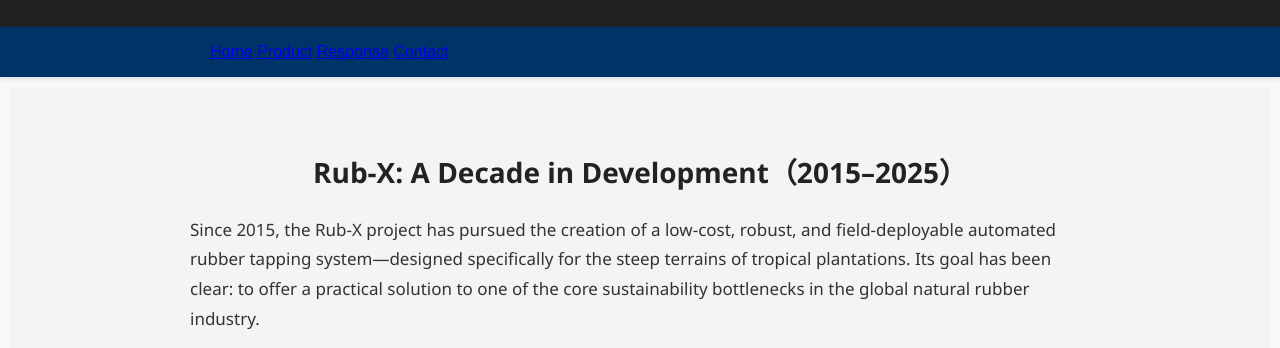
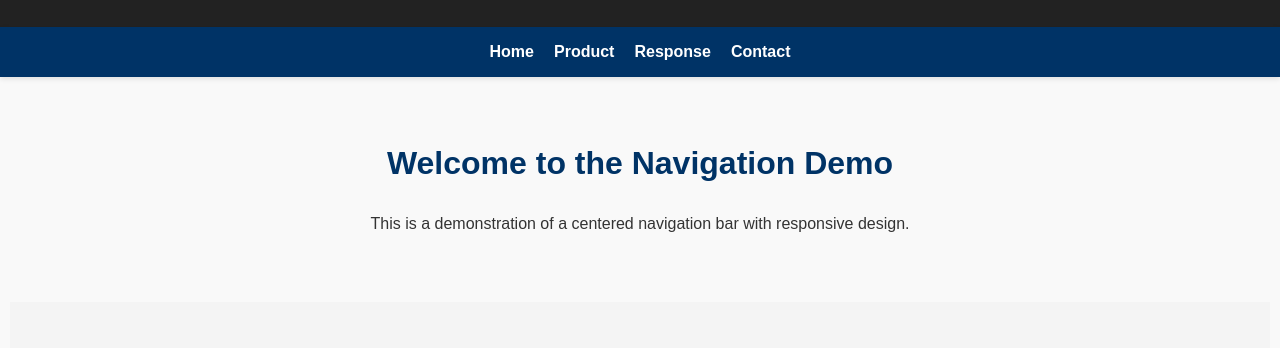
Before and after one commit to Aarron8899/rub-x-website, a plain HTML site: page response.html in a window 1280 px wide. Shown: the part 408-756 px from the top of the page. Drawn offline with Linux system fonts and the light colour scheme.

Commit message:
Update response.html

```diff
--- a/response.html
+++ b/response.html
@@ -156,16 +156,85 @@
     </div>
   </header>
 
+  <!DOCTYPE html>
+<html lang="en">
+<head>
+  <meta charset="UTF-8" />
+  <meta name="viewport" content="width=device-width, initial-scale=1.0"/>
+  <title>Navigation Example</title>
+  <style>
+    body {
+      margin: 0;
+      font-family: Arial, sans-serif;
+      background-color: #f9f9f9;
+    }
+
+    nav {
+      background-color: #003366;
+      padding: 12px 0;
+      box-shadow: 0 2px 5px rgba(0, 0, 0, 0.1);
+    }
+
+    .nav-container {
+      max-width: 1000px;
+      margin: 0 auto;
+      display: flex;
+      justify-content: center; /* 居中 */
+      align-items: center;
+      flex-wrap: wrap;
+      gap: 20px;
+    }
+
+    .nav-container a {
+      color: white;
+      text-decoration: none;
+      font-weight: bold;
+      font-size: 16px;
+    }
+
+    .nav-container a:hover {
+      text-decoration: underline;
+    }
+
+    /* 可选：响应式 */
+    @media screen and (max-width: 600px) {
+      .nav-container {
+        flex-direction: column;
+        gap: 10px;
+        padding: 10px;
+      }
+    }
+
+    /* 页面主体 */
+    .content {
+      padding: 40px;
+      text-align: center;
+    }
+
+    .content h1 {
+      color: #003366;
+    }
+  </style>
+</head>
+<body>
+
   <nav>
-    <div class="container nav-container">
-      <div class="nav-center">
-        <a href="index.html">Home</a>
-        <a href="product.html">Product</a>
-        <a href="response.html">Response</a>
-        <a href="contact.html">Contact</a>
-      </div>
+    <div class="nav-container">
+      <a href="index.html">Home</a>
+      <a href="product.html">Product</a>
+      <a href="response.html">Response</a>
+      <a href="contact.html">Contact</a>
     </div>
   </nav>
+
+  <div class="content">
+    <h1>Welcome to the Navigation Demo</h1>
+    <p>This is a demonstration of a centered navigation bar with responsive design.</p>
+  </div>
+
+</body>
+
+
  <div class="container">
 
    <section id="rubx-decade-overview" style="background-color: #f4f4f4;padding:40px 20px;border-bottom:1px solid #ddd;">
```
